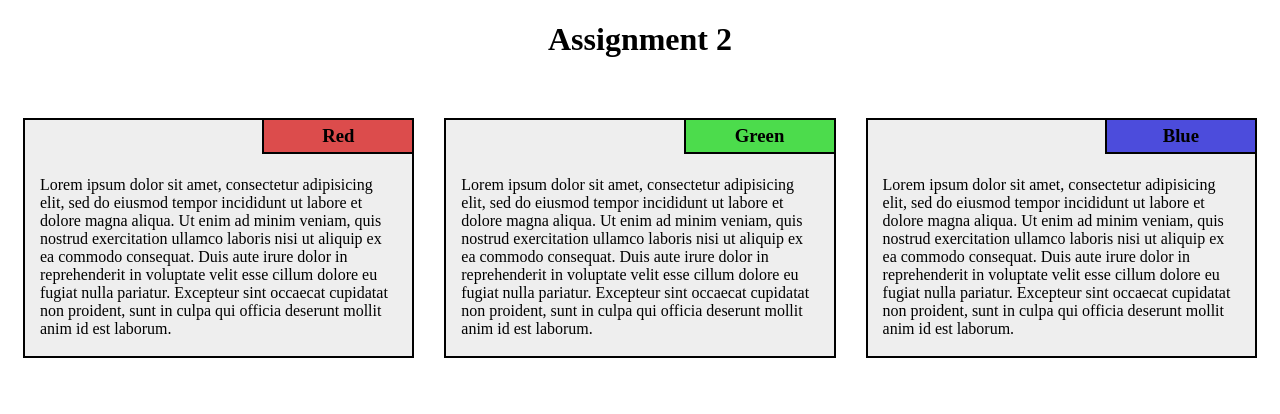
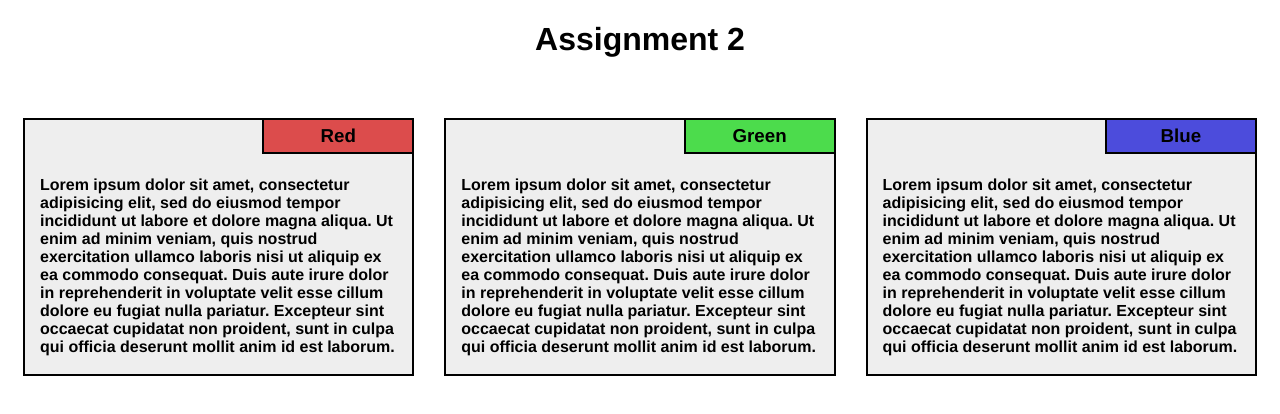
Before and after one commit to Takhine/frontend-coursera-assignment2, a plain HTML site: page module2-solution/index.html in a window 1280 px wide. Drawn offline with Linux system fonts and the light colour scheme.

Commit message:
Style changes

```diff
--- a/module2-solution/css/style.css
+++ b/module2-solution/css/style.css
@@ -1,6 +1,9 @@
 /*BASE STYLES*/
 *{
 	box-sizing: border-box;
+}
+body{
+	font-family: "Helvetica", sans-serif;
 }
 .row{
 	width: 100%;
@@ -15,6 +18,9 @@ div{
 h1{
 	text-align: center;
 	margin-bottom: 50px;
+}
+p{
+	font-weight: bold;
 }
 h3{
 	position: absolute;
--- a/module2-solution/index.html
+++ b/module2-solution/index.html
@@ -4,7 +4,7 @@
 	<title>Assignment Solution for Module 2</title>
 	<meta charset="utf-8">
 	<meta name="viewport" content="width=device-width,initial-scale=1.0">
-	<link rel="stylesheet" type="text/css" href="/css/style.css">
+	<link rel="stylesheet" type="text/css" href="css/style.css">
 </head>
 <body>
 <!-- Heading -->
```
